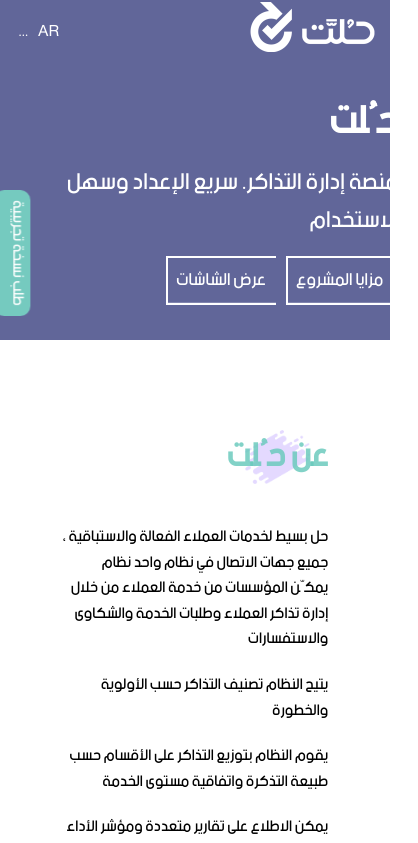
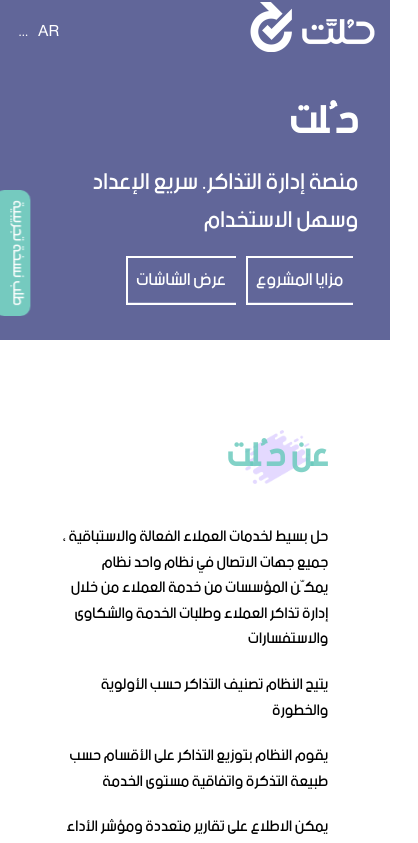
Before and after one commit to samir-001/hollat, an Angular app: page /home in a window 390 px wide. Shown: the top 843 px of the page, 418 px wide, since content can reach past the window. Built offline with nearby package versions, Linux system fonts and the light colour scheme.

Commit message:
fix jumbotron

```diff
--- a/src/app/components/jumbotron/jumbotron.component.scss
+++ b/src/app/components/jumbotron/jumbotron.component.scss
@@ -5,7 +5,6 @@
 }
 .jumbotron{
     height: 100vh;
-    width: 100%;
     display: flex;
     justify-content: center;
     align-items: center;
--- a/src/app/components/screens/screens.component.scss
+++ b/src/app/components/screens/screens.component.scss
@@ -49,7 +49,7 @@
     width: 100%;
     height: 100%;
     @media (max-width:600px) {
-        width: 70%;
+        width: 90%;
         margin: auto;;
     }
     img{
```
